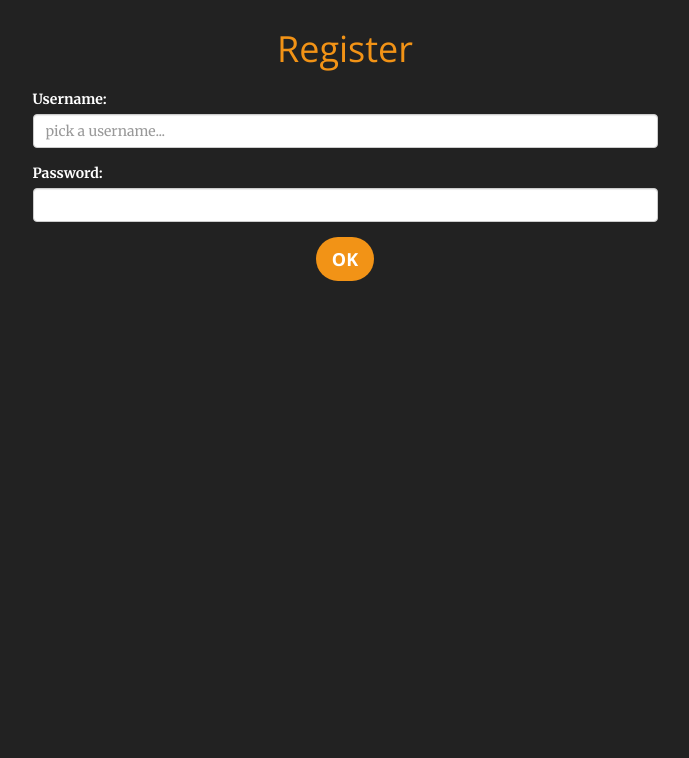
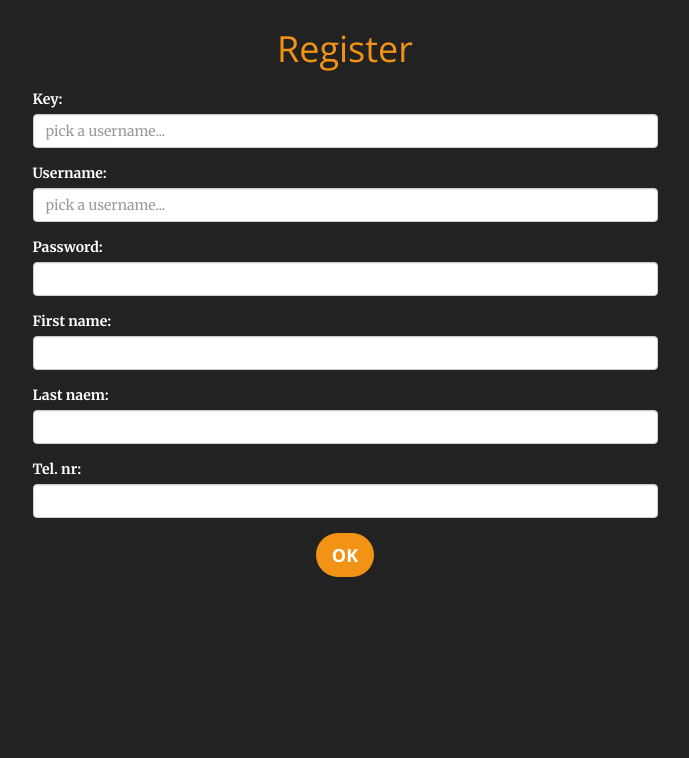
Before and after one commit to mdiannna/BMS, a Flask app: page /register in a window 1280 px wide. Shown: the part 51-809 px from the top of the page, without its empty margins (295-984 px from the left). Run offline with Flask 2, Linux system fonts and the light colour scheme; some libraries are stand-ins or nearby versions.

Commit message:
Added login form + register form, login works!

```diff
--- a/app/forms.py
+++ b/app/forms.py
@@ -12,13 +12,20 @@ class LoginForm(Form):
 
 
 class RegisterForm(Form):
+	key = TextField('Key:')
 	username = TextField('Username:')
 	password = PasswordField('Password:')
+	firstname = TextField('First name:')
+	lastname = TextField('Last naem:')
+	tel = TextField('Tel. nr:')
 	submit = SubmitField('OK')
 
 class AddDataForm(Form):
-	firstname = TextField('Name:')
-	lastname = TextField('Last name:')
-	tel = TextField('Telephone:')
+
+	# firstname = TextField('Name:')
+	# lastname = TextField('Last name:')
+	# tel = TextField('Telephone:')
 	secret = TextField('What is your secret?')
+	photo = TextField('Link to photo:')
+	video = TextField('Link to video:')
 	submit = SubmitField('OK')
--- a/app/templates/register.html
+++ b/app/templates/register.html
@@ -11,12 +11,28 @@
 		<div class="col-md-6 col-md-offset-3">
 			<H1 align="center">Register</H1>
 				<div class = "form-group input">
+					{{form.key.label}}
+					{{form.key(class_="form-control", placeholder="pick a username...")}}
+				</div>
+				<div class = "form-group input">
 					{{form.username.label}}
 					{{form.username(class_="form-control", placeholder="pick a username...")}}
 				</div>
 				<div class = "form-group input">
 					{{form.password.label}}
 					{{form.password(class_="form-control", placeholder="")}}
+				</div>
+				<div class = "form-group input">
+					{{form.firstname.label}}
+					{{form.firstname(class_="form-control", placeholder="")}}
+				</div>
+				<div class = "form-group input">
+					{{form.lastname.label}}
+					{{form.lastname(class_="form-control", placeholder="")}}
+				</div>
+				<div class = "form-group input">
+					{{form.tel.label}}
+					{{form.tel(class_="form-control", placeholder="")}}
 				</div>
 				<div align="center">
 					{{form.submit(class_="btn btn-primary btn-lg")}}
--- a/app/templates/viewdata.html
+++ b/app/templates/viewdata.html
@@ -18,7 +18,7 @@
 					<p> firstname: {{item.firstname}}</p>
 					<p> lastname: {{item.lastname}}</p>
 					<p> tel: {{item.tel}}</p>
-					<p> secret: {{item.secret}}</p>
+					<p> secrets of the user: Coming soon...</p>
 					<hr>
 				{% endfor %}
 			{% endif %}
--- a/app/views.py
+++ b/app/views.py
@@ -2,8 +2,8 @@ from app import app, db
 from app import login_manager
 from flask import render_template, request, redirect
 from forms import LoginForm, RegisterForm, AddDataForm
-from app.models import UserData
-from flask.ext.login import login_user, login_required, logout_user
+from app.models import UserData, PersonalData
+from flask.ext.login import login_user, login_required, logout_user, current_user
 from werkzeug.security import generate_password_hash, check_password_hash
 
 import random
@@ -63,12 +63,15 @@ def decodeData(data, key):
 	for char in data:
 			if k == remained_to_skip:
 				final_string += char
+				# This is a temporary solution
+				if j == len(key):
+					return final_string
 				remained_to_skip = int(key[j])
 				j += 1
 			else:
 				remained_to_skip = remained_to_skip - 1
-			print "skip:"
-			print remained_to_skip
+			# print "skip:"
+			# print remained_to_skip
 	return final_string
 
 
@@ -102,6 +105,30 @@ def index():
 @app.route('/register', methods=['GET', 'POST'])
 def register():
 	form = RegisterForm(request.form, csrf_enabled=True)
+
+	if request.method == 'POST':
+
+		key = passToKey(form.key.data)
+		username=encodeData(form.username.data, key)
+		# password = generate_password_hash(form.password.data)
+		# print "hash:", password
+		password=encodeData(form.password.data, key)
+		print "passw:", password
+		firstname=encodeData(form.firstname.data, key)
+		lastname=encodeData(form.lastname.data, key)
+		# tel=encodeDataInt(form.tel.data, key)
+		tel=encodeDataInt(form.tel.data, key)
+
+		user = UserData(username=username,
+			password=password,
+			firstname=firstname,
+			lastname=lastname,
+			tel=tel)
+		db.session.add(user)
+		db.session.commit()
+		key = ""
+		return redirect('/')
+
 	return render_template("register.html", form=form)
 
 
@@ -111,22 +138,18 @@ def adddata():
 	form = AddDataForm(request.form, csrf_enabled=True)
 	if request.method == "POST":
 		global key
-		firstname=encodeData(form.firstname.data, key)
-		lastname=encodeData(form.lastname.data, key)
-		tel=encodeDataInt(form.tel.data, key)
 		secret=encodeData(form.secret.data, key)
+		photo=encodeData(form.photo.data, key)
+		video=encodeData(form.video.data, key)
 
-		username = "nick"
-
-		password = "password"
-		password = generate_password_hash(password)
-
-		data = UserData(username=username,
-			password=password,
-			firstname=firstname,
-			lastname=lastname,
-			tel=tel,
-			secret=secret)
+		# username = "nick"
+		# password = "password"
+		# password = generate_password_hash(password)
+		user_id = current_user.get_id()
+		data = PersonalData(secret=secret,
+			photo=photo,
+			video=video,
+			user_id=user_id)
 		db.session.add(data)
 		db.session.commit()
 		return redirect('/viewdata')
@@ -139,7 +162,8 @@ def decodeItem(item, key):
 	item.firstname = decodeData(str(item.firstname), key)
 	item.lastname = decodeData(item.lastname, key)
 	item.tel = decodeData(item.tel, key)
-	item.secret = decodeData(item.secret, key)
+	item.username = decodeData(item.username, key)
+	# item.secret = decodeData(item.secret, key)
 
 
 @app.route('/viewdata', methods=['GET', 'POST'])
@@ -164,22 +188,28 @@ def login():
 	# if form.validate_on_submit():
 	if request.method == "POST":
 		print '************'
-		print form.username.data, form.password.data
+		# print form.username.data, form.password.data
 		# password = form.password.data
 		# password = encodeData(raw_password, key)
 		# password = generate_password_hash(form.password.data)
+		username = form.username.data
+		print "username:", username
 		password = form.password.data
-		print password
-		users = UserData.query.filter_by(username=form.username.data).all()
+		print "password:", password
+
+		users = UserData.query.all()
 		print "########"
 		for user in users:
-			print "username:", user.username
-			print "pass:", user.password
-			if check_password_hash(user.password, password):
-				login_user(user)
-				print 'logged in successfully'
-				return redirect('/viewdata')
-				break
+			user_username = decodeData(user.username , key)
+			user_password = decodeData(user.password, key)
+			print "user_name:", user_username
+			print "user_pass:", user_password
+			if username == user_username and password == user_password:
+				# if check_password_hash(user_password, password):
+					login_user(user)
+					print 'logged in successfully'
+					return redirect('/viewdata')
+					break
 		error = "login unsuccesful"
 		print error
 	return render_template("login.html", form = form, error=error)
```
Also changed, not shown: app/models.py (+13 -1 lines), app/templates/adddata.html (+6 -10 lines).
